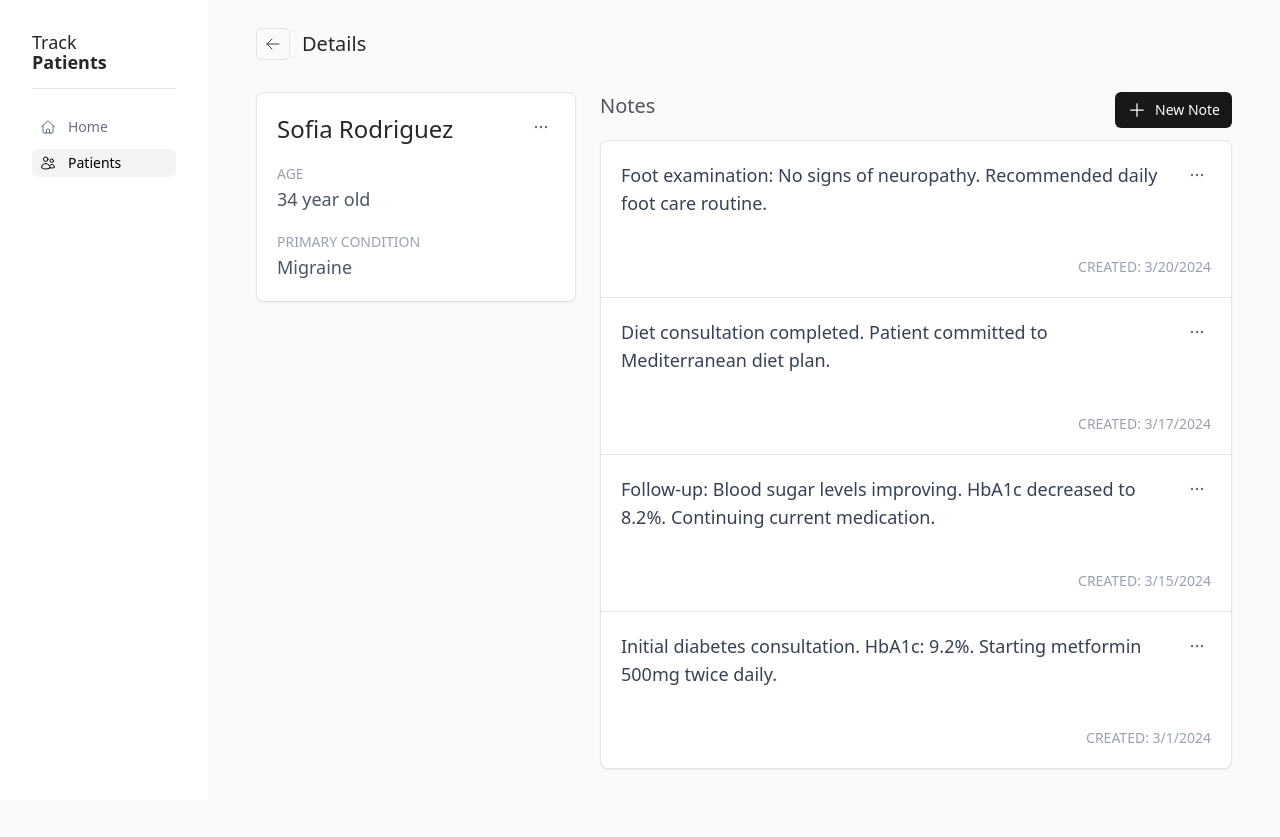
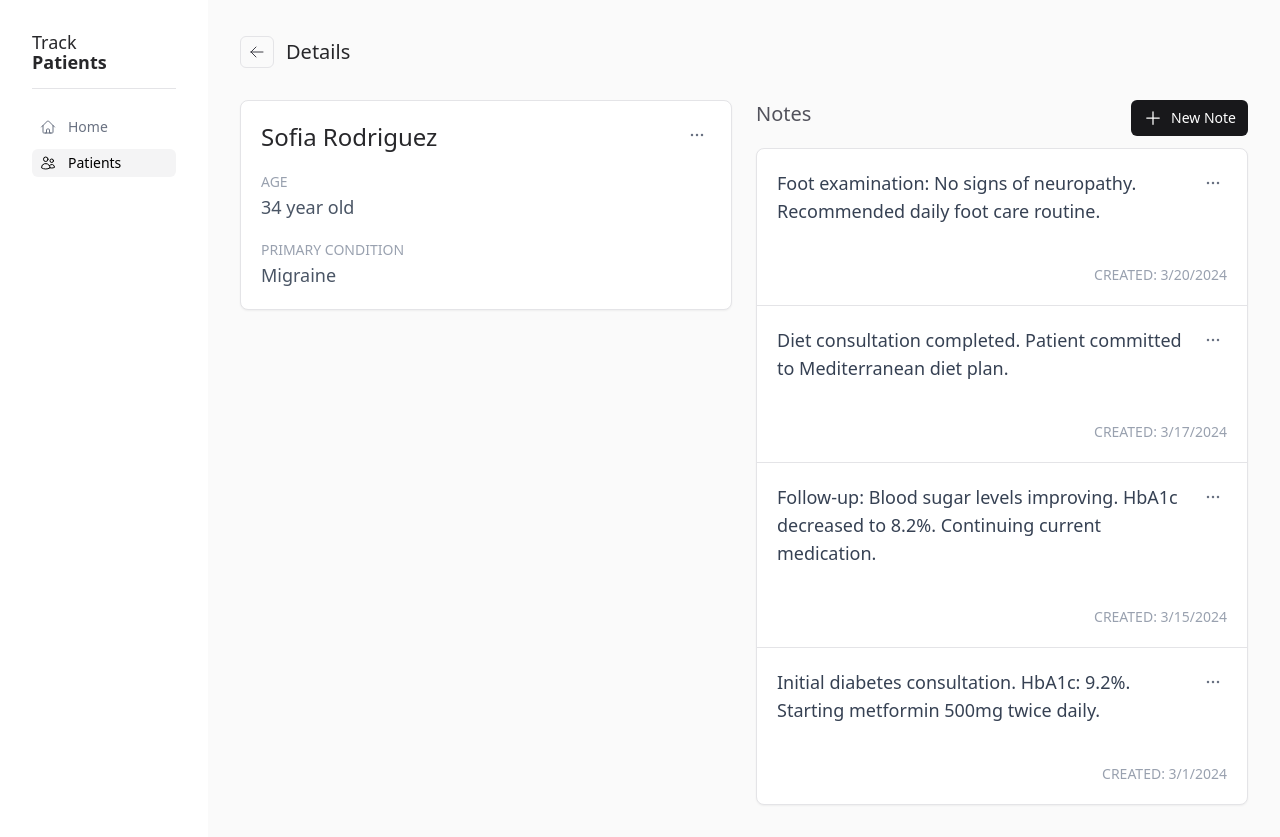
Before and after one commit to manumorante/track-patients, a React (Vite) app: page /patients/1 in a window 1280 px wide. Before the commit the page ends 800 px from the top, so only its background shows below. Built offline with nearby package versions, Linux system fonts and the light colour scheme.

Commit message:
refactor: update Layout and PatientDetailPage components for improved layout and responsiveness

```diff
--- a/src/Layout.tsx
+++ b/src/Layout.tsx
@@ -5,7 +5,7 @@ export default function Layout() {
   return (
     <div className="flex min-h-screen">
       <Navigation />
-      <div className="container mx-auto max-w-5xl p-4 sm:p-6">
+      <div className="container mx-auto p-4 sm:p-8">
         <Outlet />
       </div>
       <AlertDialog />
--- a/src/pages/PatientDetailPage.tsx
+++ b/src/pages/PatientDetailPage.tsx
@@ -11,8 +11,8 @@ export default function PatientDetailPage() {
     <>
       <PageHeader title="Details" backTo="/patients" />
 
-      <div className="flex flex-col items-start gap-6 md:flex-row">
-        <div className="w-full md:w-80">
+      <div className="flex flex-col items-start gap-6 lg:flex-row">
+        <div className="w-full flex-1">
           <PatientProfile id={id} />
         </div>
         <div className="w-full flex-1">
```
